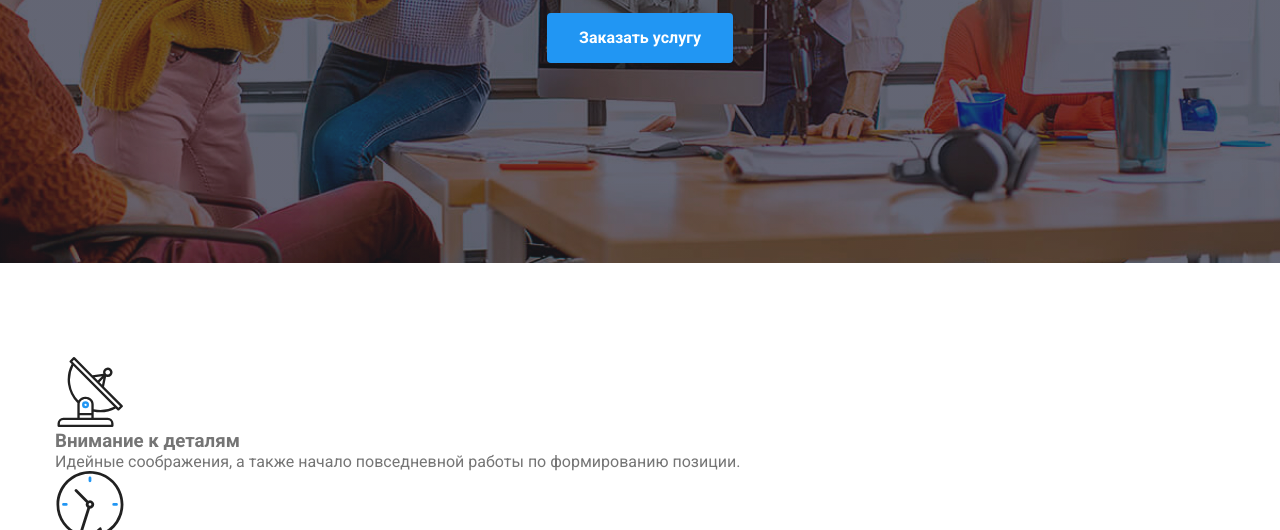
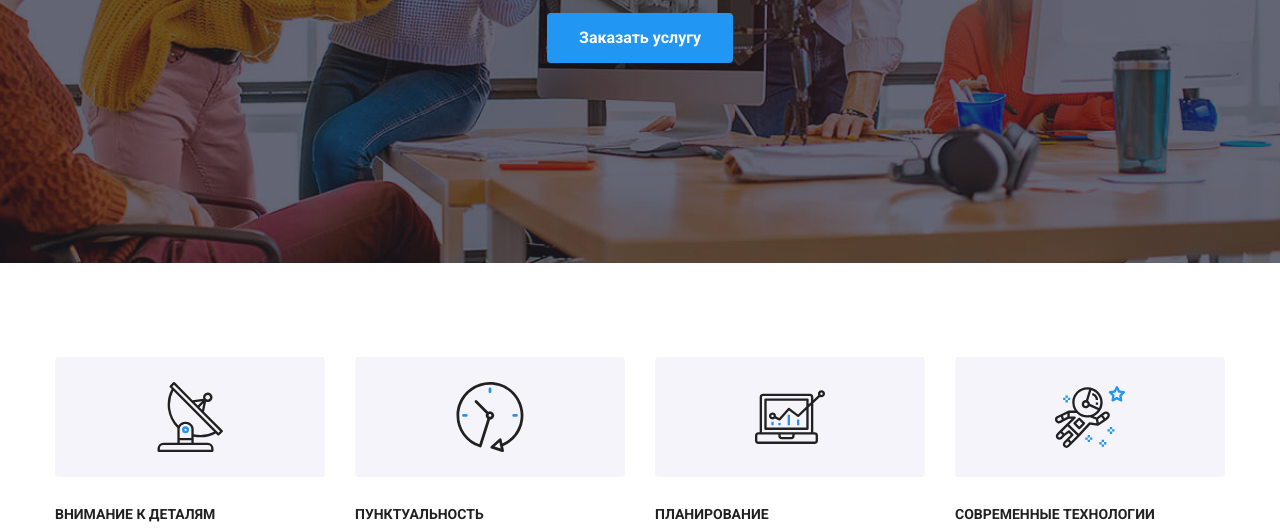
Before and after one commit to BunoOleg/goit-markup-hw-07, a plain HTML site: page index.html in a window 1280 px wide. Shown: the part 418-948 px from the top of the page. Drawn offline with nearby package versions, Linux system fonts and the light colour scheme.

Commit message:
Добавляє стилі в секцію переваги

```diff
--- /dev/null
+++ b/sass/components/main-page-studio/_preference.scss
@@ -0,0 +1,40 @@
+.section-preference {
+  padding-bottom: 0;
+}
+
+.preference {
+  display: flex;
+}
+.preference__item {
+  width: 270px;
+  margin-right: 30px;
+}
+.preference__item:nth-child(4n) {
+  margin-right: 0;
+}
+
+.preference__title {
+  margin-top: 0;
+  margin-bottom: 10px;
+  font-size: 14px;
+  line-height: 1.14;
+  text-transform: uppercase;
+  color: $secondary-text-color;
+}
+.preference__text {
+  margin-top: 0;
+  margin-bottom: 0;
+  font-size: 14px;
+  line-height: 1.71;
+}
+
+.preference__icon {
+  display: flex;
+  justify-content: center;
+  align-items: center;
+  margin-bottom: 30px;
+  width: 270px;
+  height: 120px;
+  background-color: $secondary-color-bg;
+  border-radius: 4px;
+}
--- a/sass/main.scss
+++ b/sass/main.scss
@@ -3,3 +3,4 @@
 @import "./components/header/header-navigation";
 @import "./components/header/navigation-contacts";
 @import "./components/main-page-studio/hero";
+@import "./components/main-page-studio/preference";
```
Also changed, not shown: css/main.css, css/main.min.css, 2 other files.
